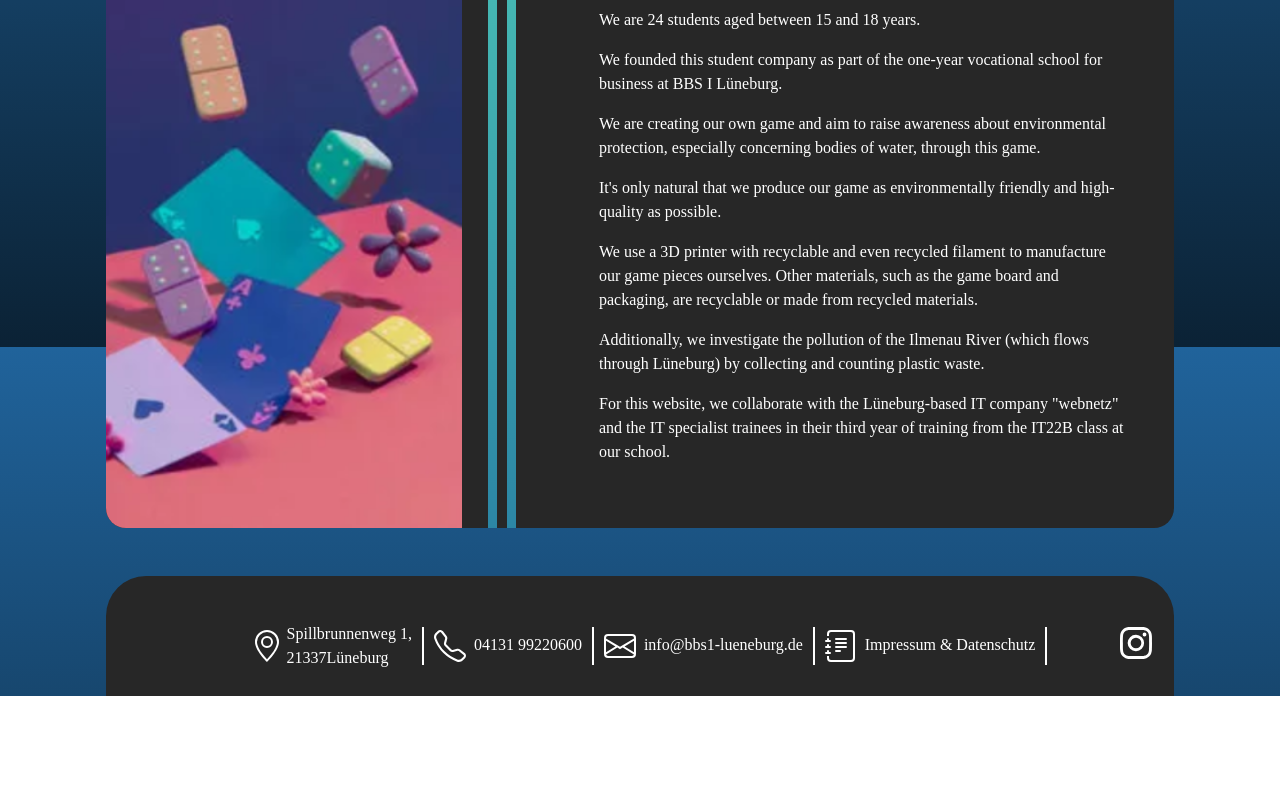
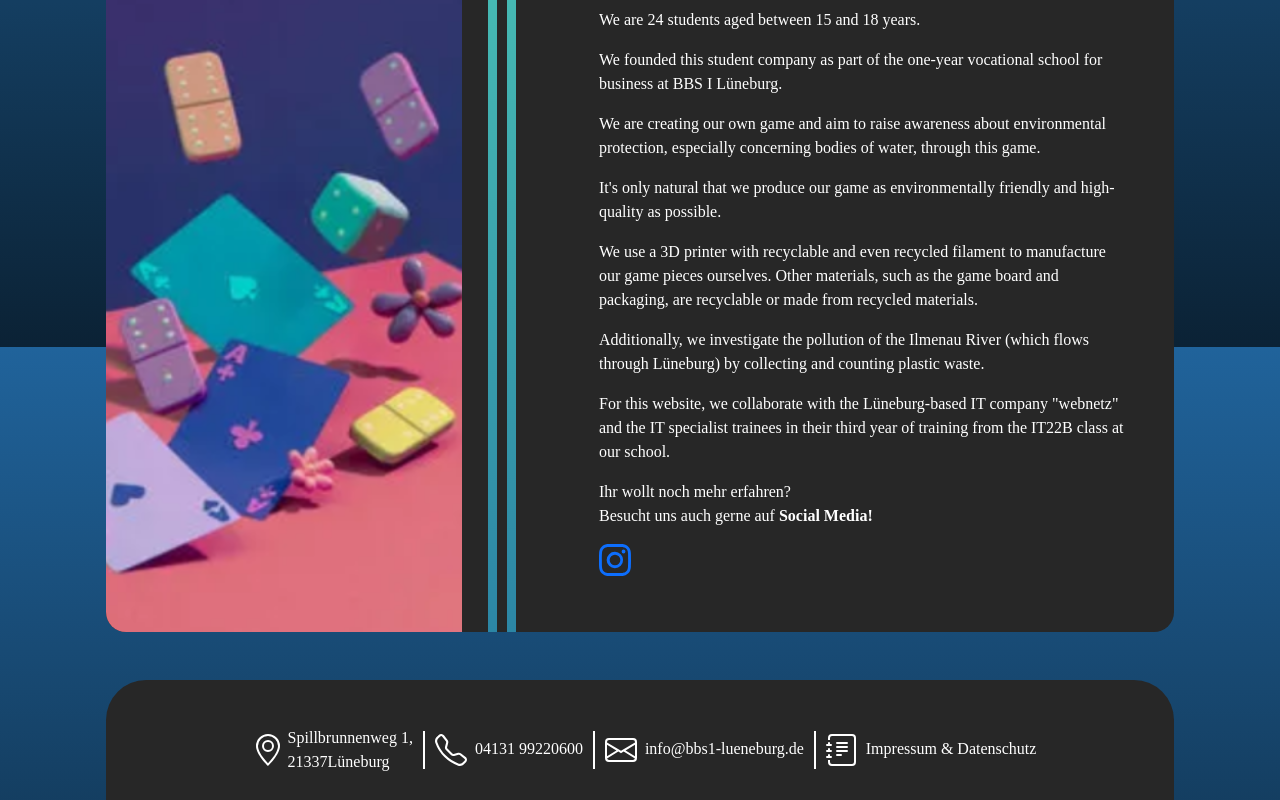
Before and after one commit to Doner-mit-alles/wirtschaft-live, a Vue app: page / in a window 1280 px wide. Shown: the part 1253-2053 px from the top of the page. Before the commit the page ends 1949 px from the top, so only its background shows below. Built offline with nearby package versions, Linux system fonts and the light colour scheme; a web font is replaced by a local one.

Commit message:
Instagram icon to ImageContainer and small footer fix

```diff
--- a/src/components/FooterContainer.vue
+++ b/src/components/FooterContainer.vue
@@ -69,20 +69,6 @@ import PhoneElement from '@/assets/icons/phone.svg'
               </a>
             </div>
           </div>
-
-          <div class="vertical-line d-xl-block d-none" aria-hidden="true"></div>
-
-          <div class="col-2 d-flex instagram align-items-center mb-2">
-            <div class="icon me-0 me-md-2">
-              <a href="https://www.instagram.com/bbs1lg/"
-                 :aria-label="$t('footer.instagramAriaLabel')"
-                 :title="$t('footer.instagramTitle')"
-                 tabindex="104"
-              >
-                <component :is="InstagramElement" />
-              </a>
-            </div>
-          </div>
         </div>
       </div>
     </div>
--- a/src/components/TextAndImageContainer.vue
+++ b/src/components/TextAndImageContainer.vue
@@ -1,11 +1,13 @@
-<script setup lang="ts"></script>
+<script lang="ts" setup>
+import InstagramElement from '@/assets/icons/instagram.svg'
+</script>
 
 <template>
-  <div class="row mb-4" id="aboutUs">
+  <div id="aboutUs" class="row mb-4">
     <div class="col-md-4 col-12 bg-primary text-white text-center p-0 border-radius-20-left">
       <img
+        :alt="$t('containers.aboutUs.imageAltText')"
         class="object-fit-cover w-100 h-100 border-radius-20-left"
-        :alt="$t('containers.aboutUs.imageAltText')"
         src="@/assets/images/placeholder.png"
       />
     </div>
@@ -20,6 +22,19 @@
     >
       <h2 class="font-bold">{{ $t('containers.aboutUs.headline') }}</h2>
       <div v-html="$t('containers.aboutUs.content')"></div>
+      <p>Ihr wollt noch mehr erfahren? <br> Besucht uns auch gerne auf <b>Social Media!</b></p>
+      <div class="col-3 d-flex instagram align-items-center mb-2">
+        <div class="icon me-0 me-md-2 position-sticky">
+          <a
+            :aria-label="$t('footer.instagramAriaLabel')"
+            :title="$t('footer.instagramTitle')"
+            href="https://www.instagram.com/bbs1lg/"
+            tabindex="104"
+          >
+            <component :is="InstagramElement" />
+          </a>
+        </div>
+      </div>
     </div>
   </div>
 </template>
@@ -27,6 +42,7 @@
 <style scoped>
 .linear-gradiant-element-wrapper {
   gap: 0.6rem;
+
   .linear-gradiant-element {
     background-image: linear-gradient(#4bc3b6, #2c86a5);
     width: 9px;
```
